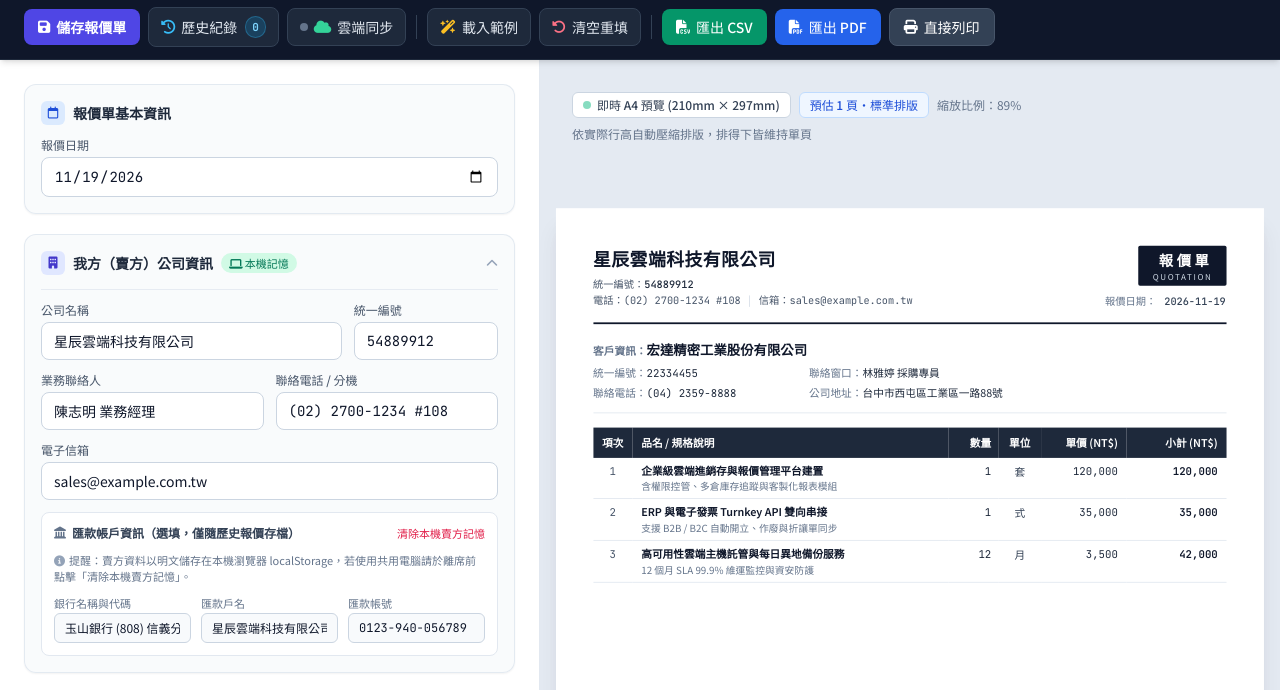
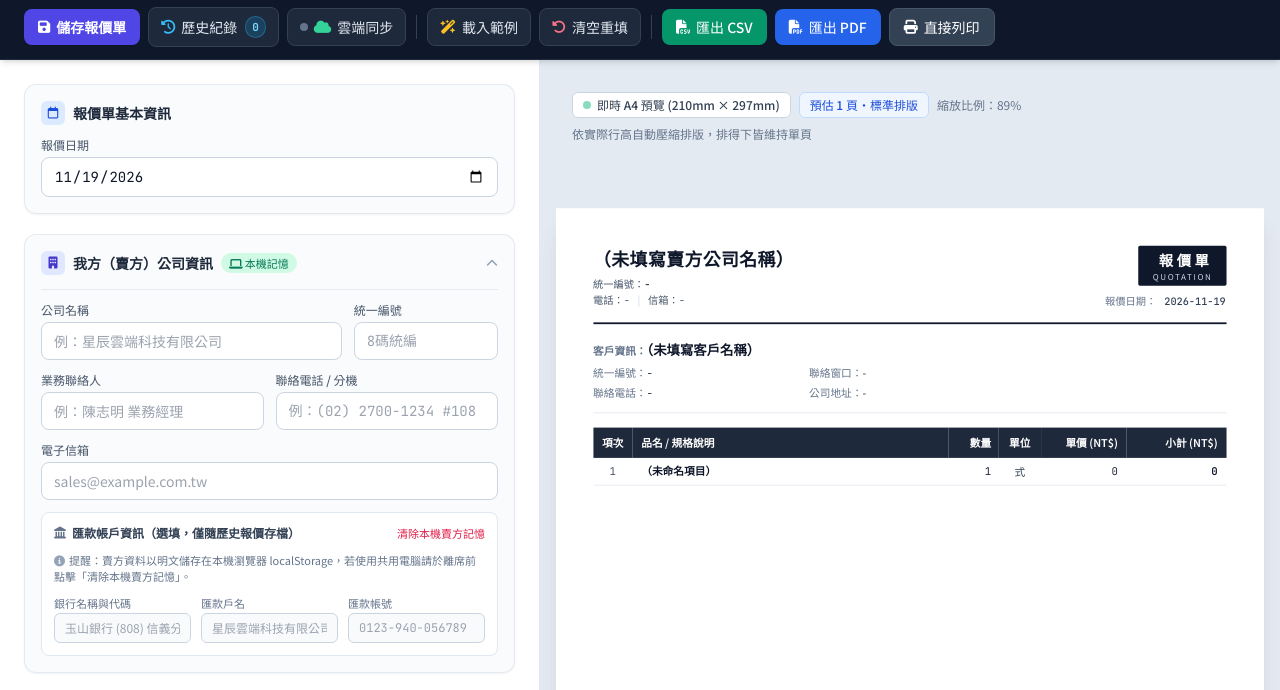
Before and after one commit to wendywen1992/quotation, a plain HTML site: page index.html in a window 1280 px wide. Shown: the part 61-751 px from the top of the page. Drawn offline with nearby package versions, Linux system fonts and the light colour scheme.

Commit message:
index.html

```diff
--- a/index.html
+++ b/index.html
@@ -665,13 +665,13 @@
             <!-- 報價單頂部表頭 -->
             <div class="doc-header flex justify-between items-start border-b-2 border-slate-900 pb-3.5 mb-4">
               <div class="max-w-[60%]">
-                <h1 id="prev-sellerName" class="doc-seller-title text-[20px] font-bold text-slate-900 tracking-wide">星辰雲端科技有限公司</h1>
+                <h1 id="prev-sellerName" class="doc-seller-title text-[20px] font-bold text-slate-900 tracking-wide"></h1>
                 <div class="mt-1.5 text-[11.5px] text-slate-600 space-y-0.5 leading-snug">
-                  <p id="prev-sellerTaxIdRow">統一編號：<span id="prev-sellerTaxId" class="font-num font-medium text-slate-800">54889912</span></p>
+                  <p id="prev-sellerTaxIdRow">統一編號：<span id="prev-sellerTaxId" class="font-num font-medium text-slate-800">-</span></p>
                   <p>
-                    <span id="prev-sellerPhoneRow">電話：<span id="prev-sellerPhone" class="font-num">(02) 2700-1234</span></span>
+                    <span id="prev-sellerPhoneRow">電話：<span id="prev-sellerPhone" class="font-num">-</span></span>
                     <span id="prev-sellerEmailSep" class="mx-1.5 text-slate-300">|</span>
-                    <span id="prev-sellerEmailRow">信箱：<span id="prev-sellerEmail" class="font-num">sales@example.com.tw</span></span>
+                    <span id="prev-sellerEmailRow">信箱：<span id="prev-sellerEmail" class="font-num">-</span></span>
                   </p>
                 </div>
               </div>
@@ -684,7 +684,7 @@
                 <table class="ml-auto text-[11.5px] text-slate-700">
                   <tr>
                     <td class="text-slate-500 pr-2 py-0.5 text-right">報價日期：</td>
-                    <td id="prev-quoteDate" class="font-num font-medium text-right">2026-11-19</td>
+                    <td id="prev-quoteDate" class="font-num font-medium text-right">-</td>
                   </tr>
                 </table>
               </div>
@@ -693,13 +693,13 @@
             <!-- 客戶（買方）資訊（無底框，雙欄網格對齊：左欄統編/電話，右欄聯絡窗口/公司地址） -->
             <div class="doc-buyer mb-4 pb-3 border-b border-slate-200 space-y-1">
               <p class="text-slate-900">
-                <span class="text-[12px] font-semibold text-slate-500">客戶資訊：</span><span class="font-bold text-[15px]" id="prev-buyerName">宏達精密工業股份有限公司</span>
+                <span class="text-[12px] font-semibold text-slate-500">客戶資訊：</span><span class="font-bold text-[15px]" id="prev-buyerName"></span>
               </p>
               <div class="grid grid-cols-12 gap-x-4 gap-y-1 text-[12px] text-slate-600">
-                <div class="col-span-4"><span class="text-slate-500">統一編號：</span><span id="prev-buyerTaxId" class="font-num text-slate-800">22334455</span></div>
-                <div class="col-span-8"><span class="text-slate-500">聯絡窗口：</span><span id="prev-buyerContact" class="text-slate-800">林雅婷 採購專員</span></div>
-                <div class="col-span-4"><span class="text-slate-500">聯絡電話：</span><span id="prev-buyerPhone" class="font-num text-slate-800">(04) 2359-8888</span></div>
-                <div class="col-span-8"><span class="text-slate-500">公司地址：</span><span id="prev-buyerAddress" class="text-slate-800">台中市西屯區工業區一路88號</span></div>
+                <div class="col-span-4"><span class="text-slate-500">統一編號：</span><span id="prev-buyerTaxId" class="font-num text-slate-800">-</span></div>
+                <div class="col-span-8"><span class="text-slate-500">聯絡窗口：</span><span id="prev-buyerContact" class="text-slate-800">-</span></div>
+                <div class="col-span-4"><span class="text-slate-500">聯絡電話：</span><span id="prev-buyerPhone" class="font-num text-slate-800">-</span></div>
+                <div class="col-span-8"><span class="text-slate-500">公司地址：</span><span id="prev-buyerAddress" class="text-slate-800">-</span></div>
               </div>
             </div>
 
@@ -2074,6 +2074,43 @@ function jsonResponse(obj) {
     /**
      * 範例資料載入與表單重設
      */
+    function initBlankForm() {
+      document.getElementById('quoteNo').value = generateDefaultQuoteNo();
+      document.getElementById('quoteDate').value = getFormattedDate(0);
+
+      // 買方欄位預設全部清空
+      document.getElementById('buyerName').value = '';
+      document.getElementById('buyerTaxId').value = '';
+      document.getElementById('buyerContact').value = '';
+      document.getElementById('buyerPhone').value = '';
+      document.getElementById('buyerAddress').value = '';
+
+      // 若本機無記憶的賣方資料，確保賣方所有欄位預設皆為空白
+      if (!loadSellerFromStorage()) {
+        [
+          'sellerName',
+          'sellerTaxId',
+          'sellerContact',
+          'sellerPhone',
+          'sellerEmail',
+          'bankName',
+          'bankAccountName',
+          'bankAccountNo'
+        ].forEach(id => {
+          const el = document.getElementById(id);
+          if (el) el.value = '';
+        });
+      }
+
+      appState.items = [{ name: '', spec: '', qty: 1, unit: '式', price: 0 }];
+      document.getElementById('taxMode').value = 'exclusive';
+      document.getElementById('discountAmount').value = 0;
+      document.getElementById('notes').value = '';
+
+      renderItemsEditor();
+      syncState();
+    }
+
     function loadSampleData(isInitial = false) {
       document.getElementById('quoteNo').value = generateDefaultQuoteNo();
       document.getElementById('quoteDate').value = getFormattedDate(0);
@@ -2844,8 +2881,7 @@ function jsonResponse(obj) {
     window.addEventListener('DOMContentLoaded', () => {
       migrateLegacyCloudStorage();
       bindHistoryListDelegation();
-      loadSellerFromStorage();
-      loadSampleData(true); // 初始化載入預設商業範本，方便立即體驗
+      initBlankForm(); // 預設以空白表單啟動（買賣方預設皆為空白；賣方若已有本機記憶則自動帶入）
       updateHistoryBadge();
       updateCloudStatusIndicator();
       setupDragAndDrop();
```
